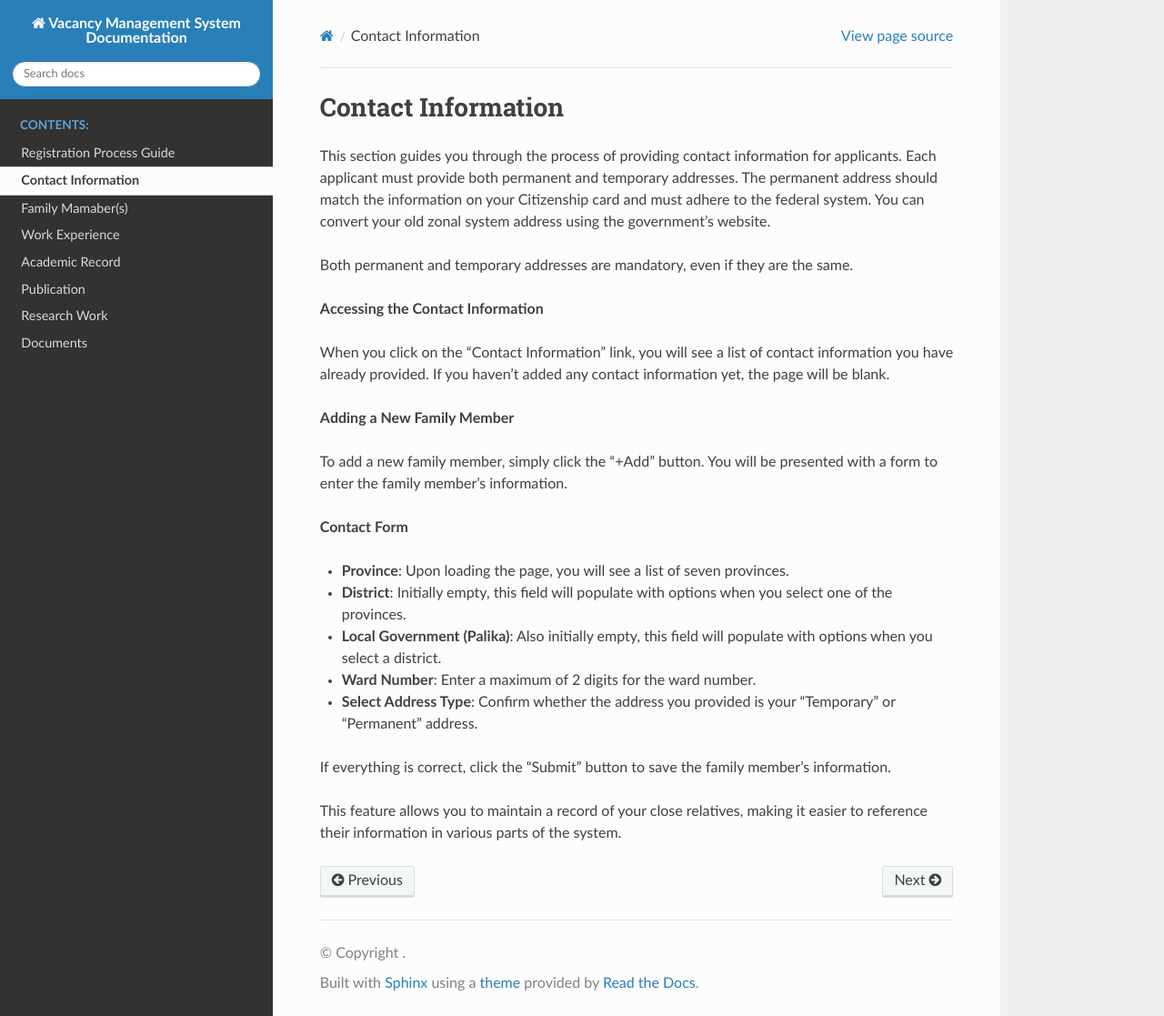
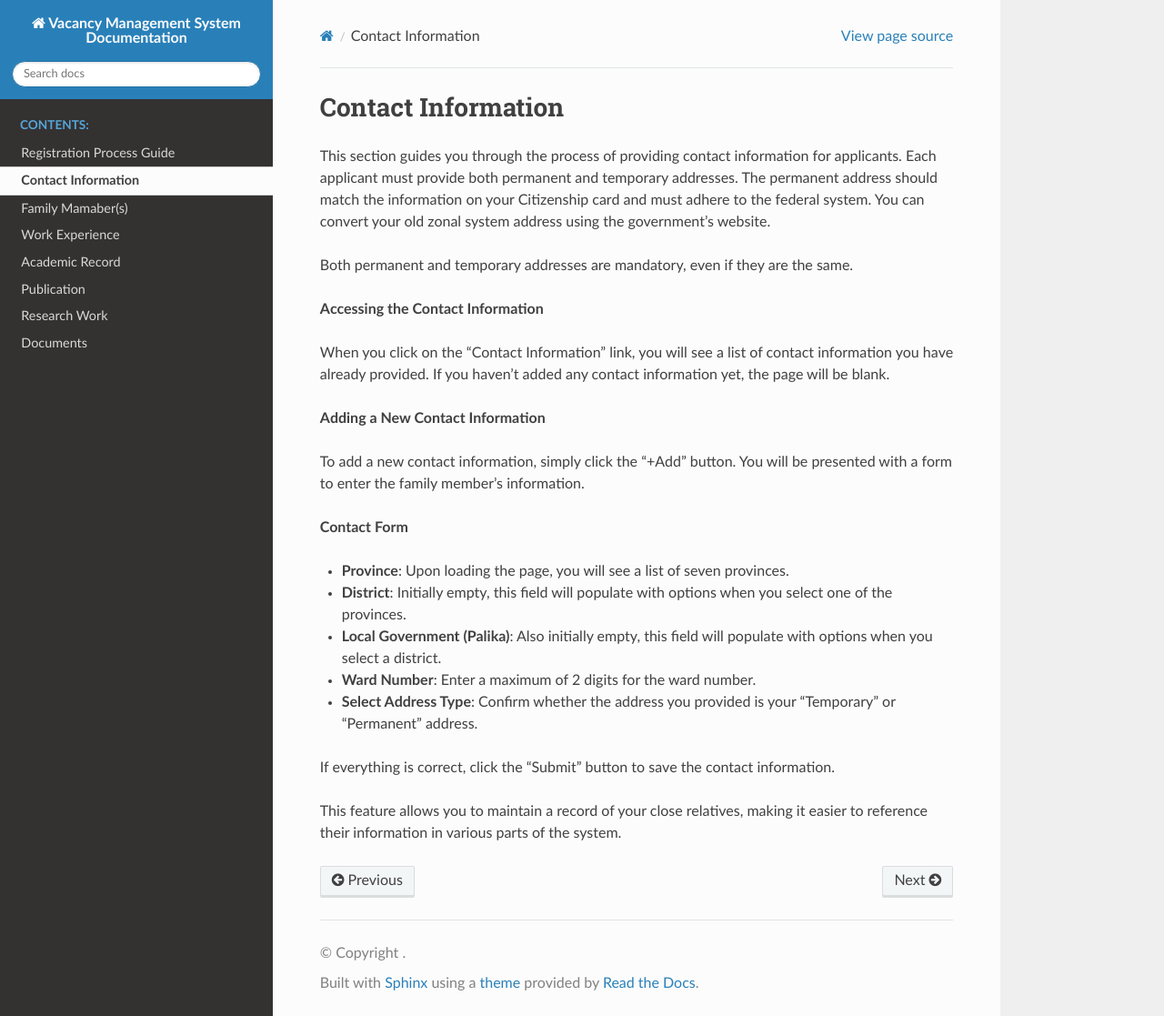
Before and after one commit to w38g0ru/vms, a Sphinx documentation site: the page built from docs/contactinformation.rst, in a window 1280 px wide and 1117 px high. Shown: the whole window at 91% size. Built offline with Sphinx 7.4.7 and the Read the Docs theme 2.0.0, drawn with Linux system fonts in a browser that asks for light colours; pages that are not in the unit, such as notebooks, are missing from menus.

Commit message:
Update contactinformation.rst

```diff
--- a/docs/contactinformation.rst
+++ b/docs/contactinformation.rst
@@ -9,9 +9,9 @@ Both permanent and temporary addresses are mandatory, even if they are the same.
 
 When you click on the “Contact Information” link, you will see a list of contact information you have already provided. If you haven’t added any contact information yet, the page will be blank.
 
-**Adding a New Family Member**
+**Adding a New Contact Information**
 
-To add a new family member, simply click the “+Add” button. You will be presented with a form to enter the family member’s information.
+To add a new contact information, simply click the “+Add” button. You will be presented with a form to enter the family member’s information.
 
 **Contact Form**
 
@@ -25,6 +25,6 @@ To add a new family member, simply click the “+Add” button. You will be pres
 
 - **Select Address Type**: Confirm whether the address you provided is your "Temporary" or "Permanent" address.
 
-If everything is correct, click the “Submit” button to save the family member’s information.
+If everything is correct, click the “Submit” button to save the contact information.
 
 This feature allows you to maintain a record of your close relatives, making it easier to reference their information in various parts of the system.
```
